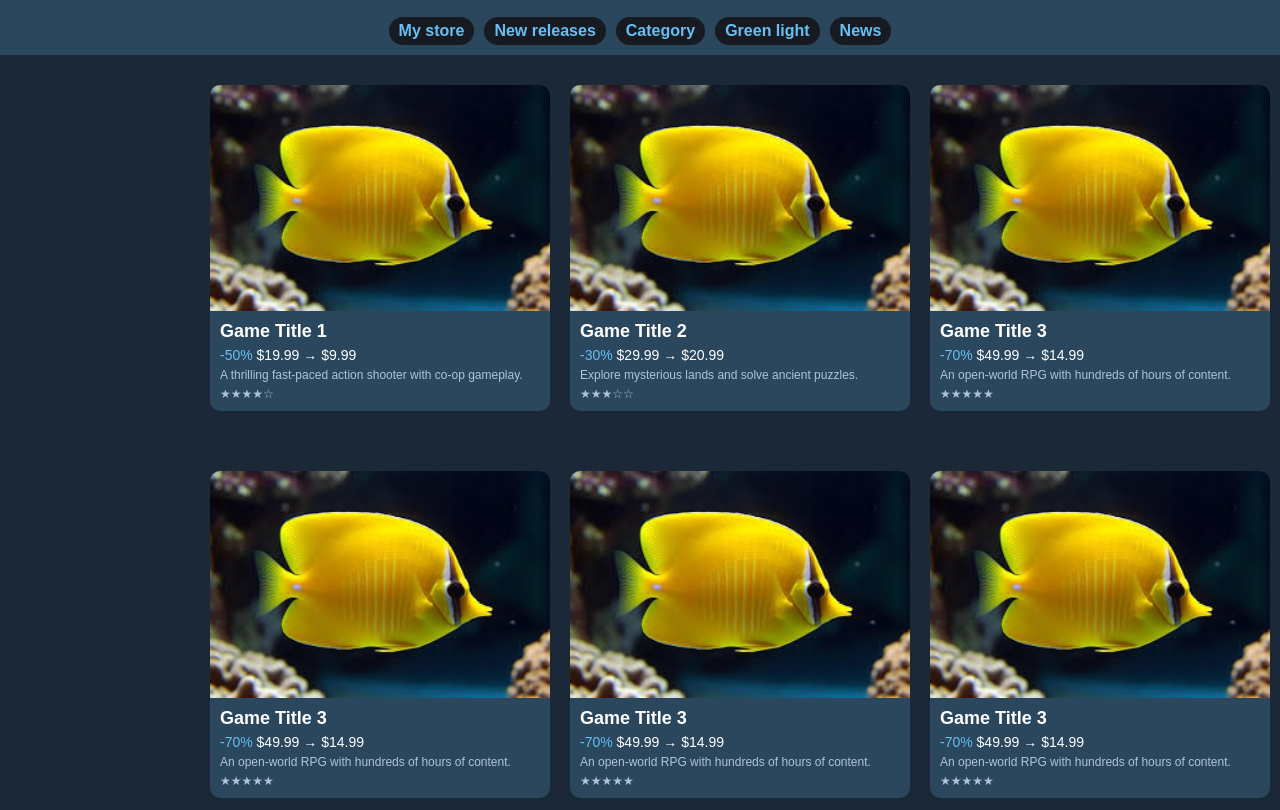
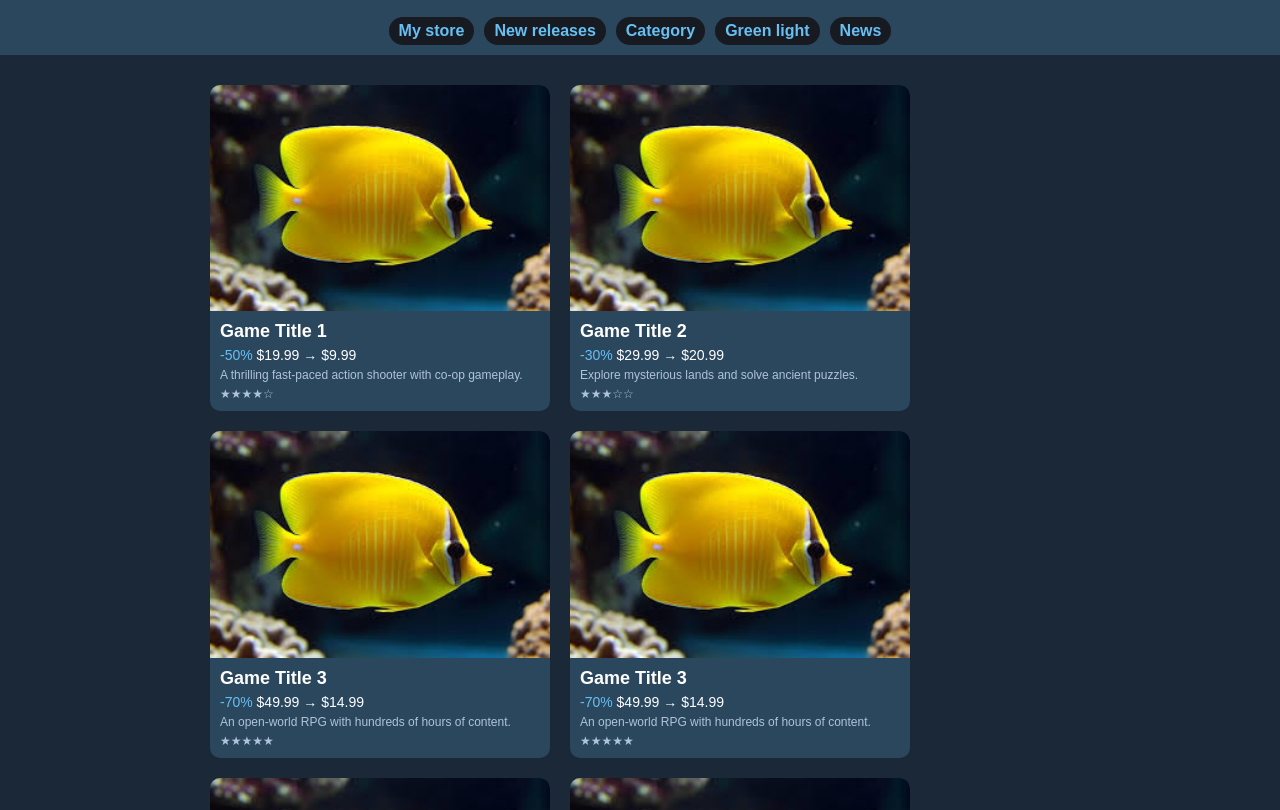
Before and after one commit to Geny1kly/beam_project, a plain HTML site: page index.html in a window 1280 px wide. Shown: the part 96-906 px from the top of the page. Drawn offline with Linux system fonts and the light colour scheme.

Commit message:
Better carousel flex

```diff
--- a/index.html
+++ b/index.html
@@ -107,7 +107,7 @@
         /* Carousel */
         .carousel {
             display: flex;
-            overflow-x: auto;
+			flex-wrap: wrap;
             scroll-snap-type: x mandatory;
             padding: 30px 210px;
             gap: 20px;
@@ -392,9 +392,6 @@
             <div class="rating">★★★★★</div>
         </div>
     </div>
-</div>
-
-<div class="carousel">
     <div class="carousel-item">
         <img src="fish.jpg" alt="Game 3">
         <div class="info">
```
